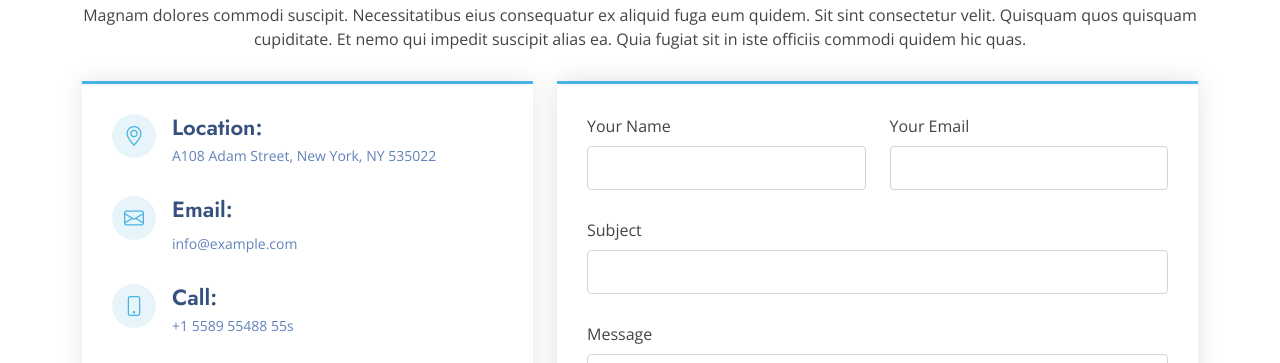
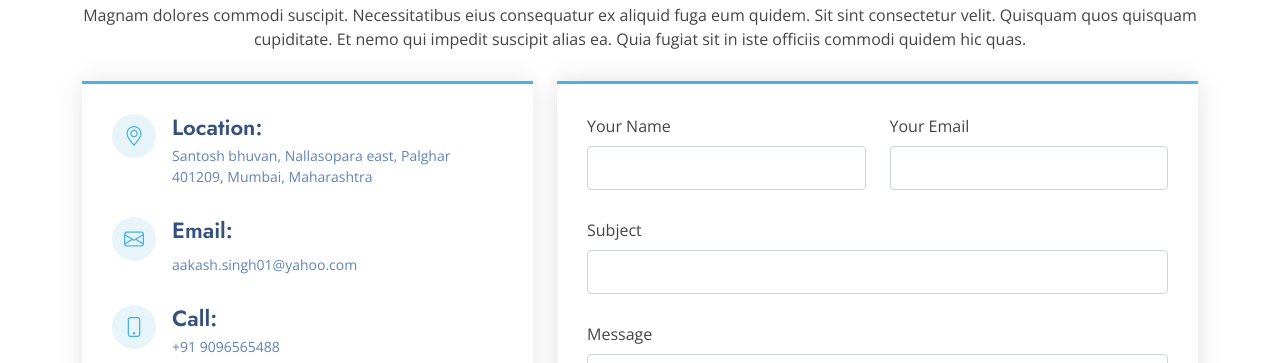
Before and after one commit to aakash1102/bootstrap, a plain HTML site: page index.html in a window 1280 px wide. Shown: the part 7242-7605 px from the top of the page. Drawn offline with nearby package versions, Linux system fonts and the light colour scheme; grey boxes are pictures that could not be loaded.

Commit message:
Address changed 1
Changed

```diff
--- a/index.html
+++ b/index.html
@@ -6,7 +6,7 @@
   <meta content="width=device-width, initial-scale=1.0" name="viewport">
 
   <title>Arsha Bootstrap Template - Index</title>
-  <meta content="" name="description">
+  <meta content="" name="description"
   <meta content="" name="keywords">
 
   <!-- Favicons -->
@@ -678,19 +678,19 @@
               <div class="address">
                 <i class="bi bi-geo-alt"></i>
                 <h4>Location:</h4>
-                <p>A108 Adam Street, New York, NY 535022</p>
+                <p>Santosh bhuvan, Nallasopara east, Palghar 401209, Mumbai, Maharashtra</p>
               </div>
 
               <div class="email">
                 <i class="bi bi-envelope"></i>
                 <h4>Email:</h4>
-                <p>info@example.com</p>
+                <p>aakash.singh01@yahoo.com</p>
               </div>
 
               <div class="phone">
                 <i class="bi bi-phone"></i>
                 <h4>Call:</h4>
-                <p>+1 5589 55488 55s</p>
+                <p>+91 9096565488</p>
               </div>
 
               <iframe src="https://www.google.com/maps/embed?pb=!1m14!1m8!1m3!1d12097.433213460943!2d-74.0062269!3d40.7101282!3m2!1i1024!2i768!4f13.1!3m3!1m2!1s0x0%3A0xb89d1fe6bc499443!2sDowntown+Conference+Center!5e0!3m2!1smk!2sbg!4v1539943755621" frameborder="0" style="border:0; width: 100%; height: 290px;" allowfullscreen></iframe>
```
